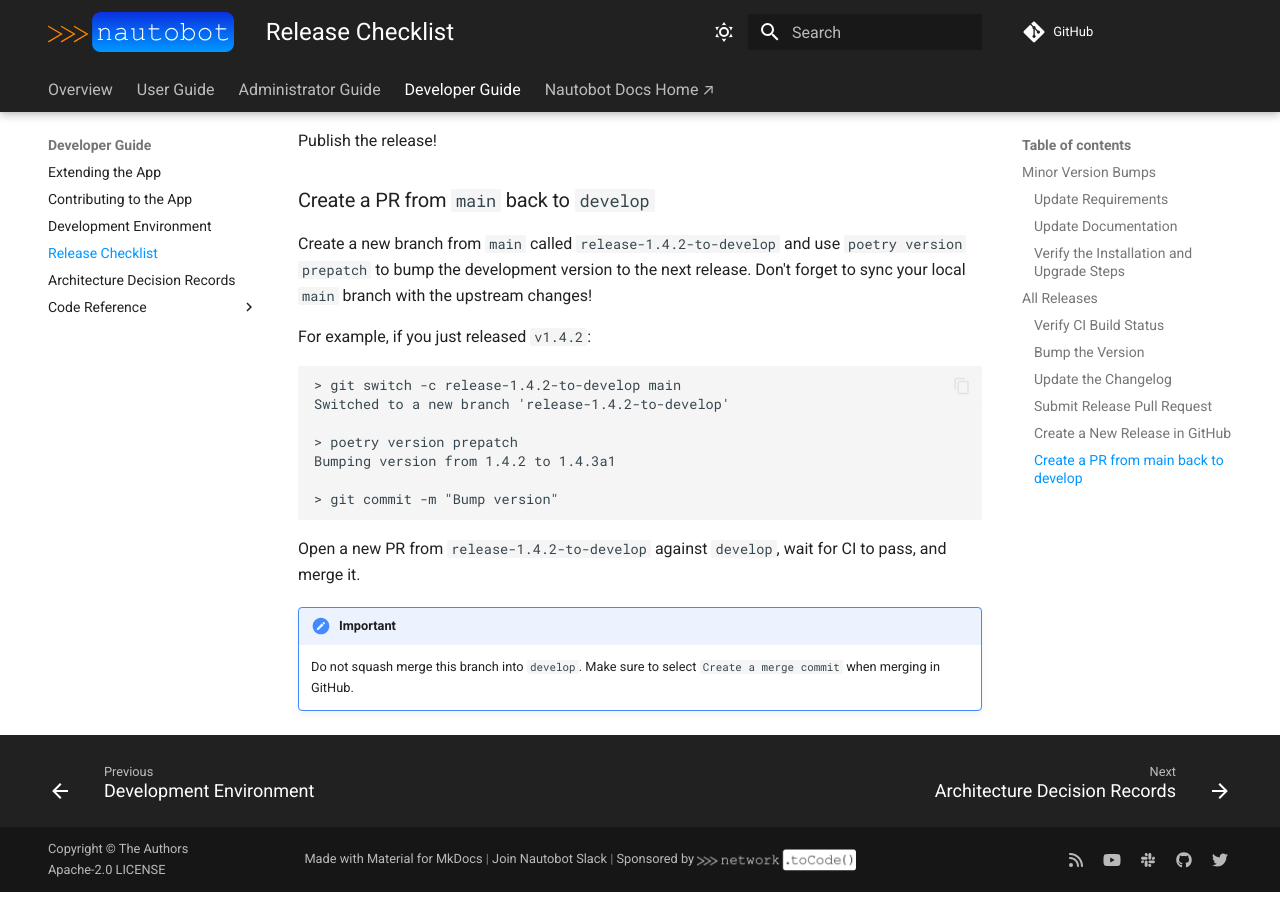
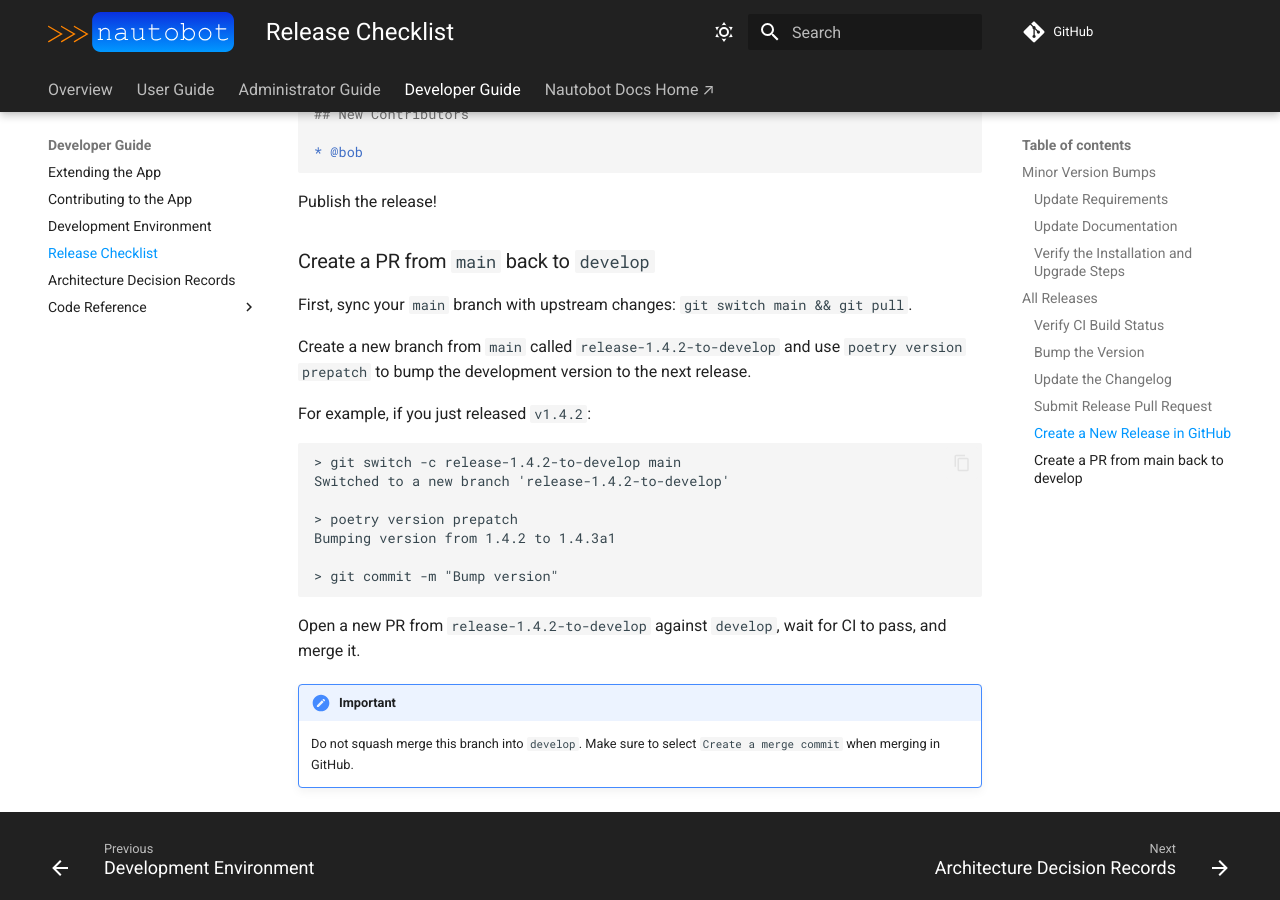
Before and after one commit to nautobot/nautobot-app-dev-example, an MkDocs documentation site: the page built from docs/dev/release_checklist.md, in a window 1280 px wide and 900 px high, scrolled down 4270 px. Built offline with MkDocs 1.6.1 and Material for MkDocs 9.7.7, drawn with Linux system fonts in a browser that asks for light colours; comment, search, counter and statistics services are not loaded; some of the changed text lies outside the part shown.

Commit message:
Add explicit git commands instead of warning

````diff
--- a/docs/dev/release_checklist.md
+++ b/docs/dev/release_checklist.md
@@ -4,6 +4,11 @@
 
 !!! important
     Before starting, make sure your **local** `develop`, `main`, and (if applicable) the current LTM branch are all up to date with upstream!
+
+    ```
+    git fetch
+    git switch develop && git pull # and repeat for main/ltm
+    ```
 
 ## Minor Version Bumps
 
@@ -150,7 +155,9 @@
 
 ### Create a PR from `main` back to `develop`
 
-Create a new branch from `main` called `release-1.4.2-to-develop` and use `poetry version prepatch` to bump the development version to the next release. Don't forget to sync your local `main` branch with the upstream changes!
+First, sync your `main` branch with upstream changes: `git switch main && git pull`.
+
+Create a new branch from `main` called `release-1.4.2-to-develop` and use `poetry version prepatch` to bump the development version to the next release.
 
 For example, if you just released `v1.4.2`:
 
````
